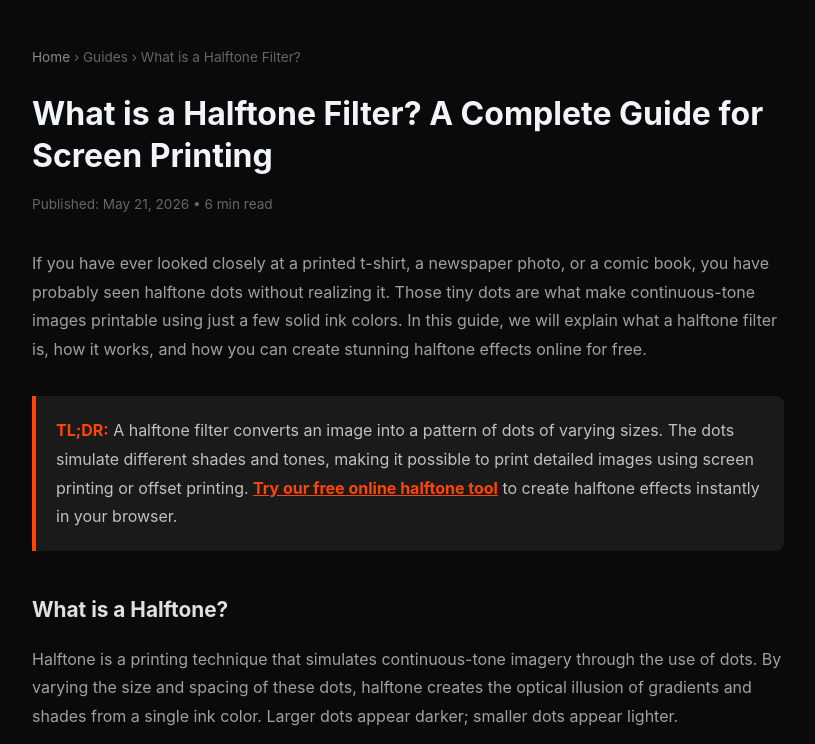
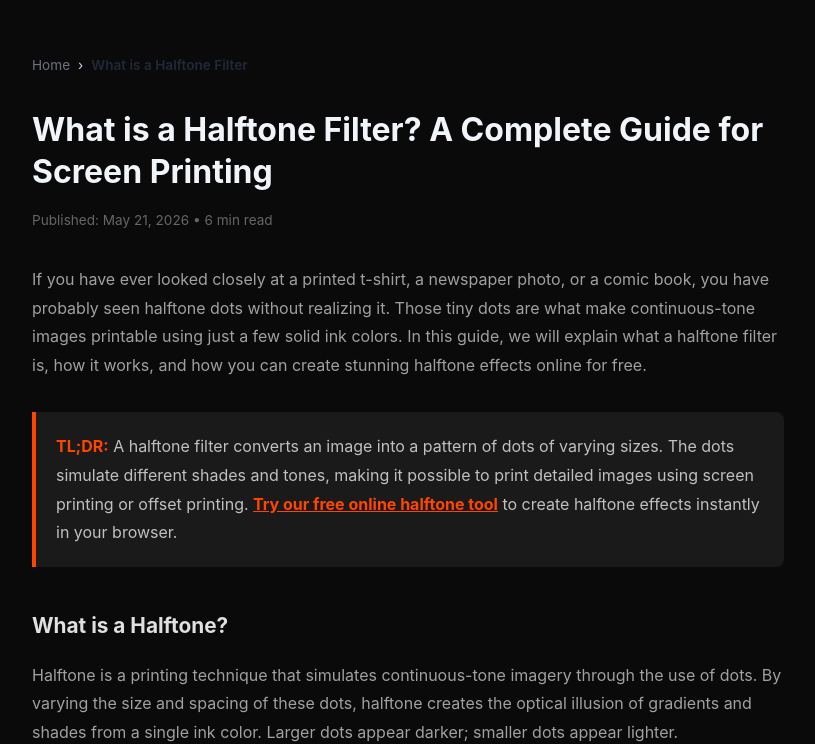
Before and after one commit to 0000wei/screenprintfilter-com, a website: page guides/what-is-halftone-filter/index.html in a window 1280 px wide. Shown: the part 84-828 px from the top of the page, without its empty margins (232-1047 px from the left). Drawn offline with Linux system fonts and the light colour scheme.

Commit message:
seo: add breadcrumb navigation to all subpages

```diff
--- a/guides/what-is-halftone-filter/index.html
+++ b/guides/what-is-halftone-filter/index.html
@@ -53,9 +53,30 @@
         .header .logo { font-size: 1.1rem; font-weight: 700; color: #e0e0e0; }
         .header .logo span { color: #FF4500; }
         main { padding: 3rem 0; }
-        .breadcrumb { color: #666; font-size: 0.85rem; margin-bottom: 1.5rem; }
-        .breadcrumb a { color: #888; text-decoration: none; }
-        .breadcrumb a:hover { color: #FF4500; }
+        .breadcrumb {
+            display: flex;
+            align-items: center;
+            gap: 0.5rem;
+            font-size: 0.85rem;
+            color: #6b7280;
+            margin-bottom: 1.5rem;
+            padding: 0.5rem 0;
+        }
+        .breadcrumb a {
+            color: #6b7280;
+            text-decoration: none;
+        }
+        .breadcrumb a:hover {
+            color: #FF4500;
+        }
+        .breadcrumb .separator {
+            color: #d1d5db;
+            user-select: none;
+        }
+        .breadcrumb .current {
+            color: #1f2937;
+            font-weight: 600;
+        }
         h1 { font-size: 2rem; margin-bottom: 1rem; color: #f1f5f9; line-height: 1.3; }
         .byline { color: #666; font-size: 0.85rem; margin-bottom: 2rem; }
         h2 { font-size: 1.3rem; margin: 2.5rem 0 1rem; color: #e0e0e0; }
@@ -135,7 +156,7 @@
         </header>
 
         <main>
-            <div class="breadcrumb"><a href="/">Home</a> &rsaquo; Guides &rsaquo; What is a Halftone Filter?</div>
+            <div class="breadcrumb"><a href="https://screenprintfilter.online/">Home</a><span class="separator">›</span><span class="current">What is a Halftone Filter</span></div>
 
             <h1>What is a Halftone Filter? A Complete Guide for Screen Printing</h1>
             <p class="byline">Published: May 21, 2026 &bull; 6 min read</p>
```
Also changed, not shown: guides/best-online-halftone-tools/index.html (+5 -3 lines), guides/halftone-screen-printing-guide/index.html (+5 -3 lines), guides/halftone-vs-dithering-vs-stippling/index.html (+5 -3 lines), privacy-policy.html (+25 -0 lines).
